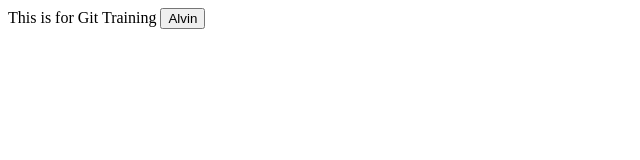
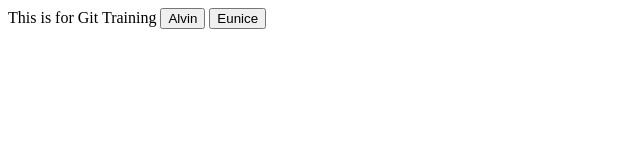
Before and after one commit to bitgooph/git_training_buttons, a plain HTML site: page index.html in a window 1280 px wide. Shown: the whole page, without its empty margins (0-640 px from the left). Drawn offline with Linux system fonts and the light colour scheme.

Commit message:
Update index.html

```diff
--- a/index.html
+++ b/index.html
@@ -14,5 +14,7 @@
 
   <button type="button">Alvin</button>
 
+  <button type="button">Eunice</button>
+
 </body>
 </html>
```
